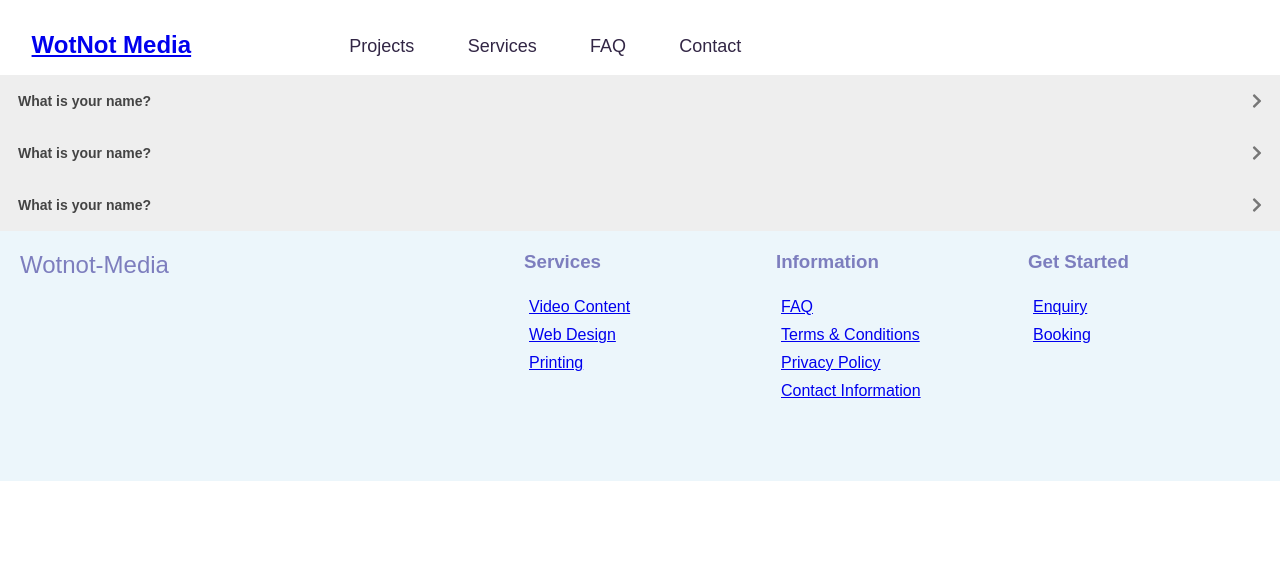
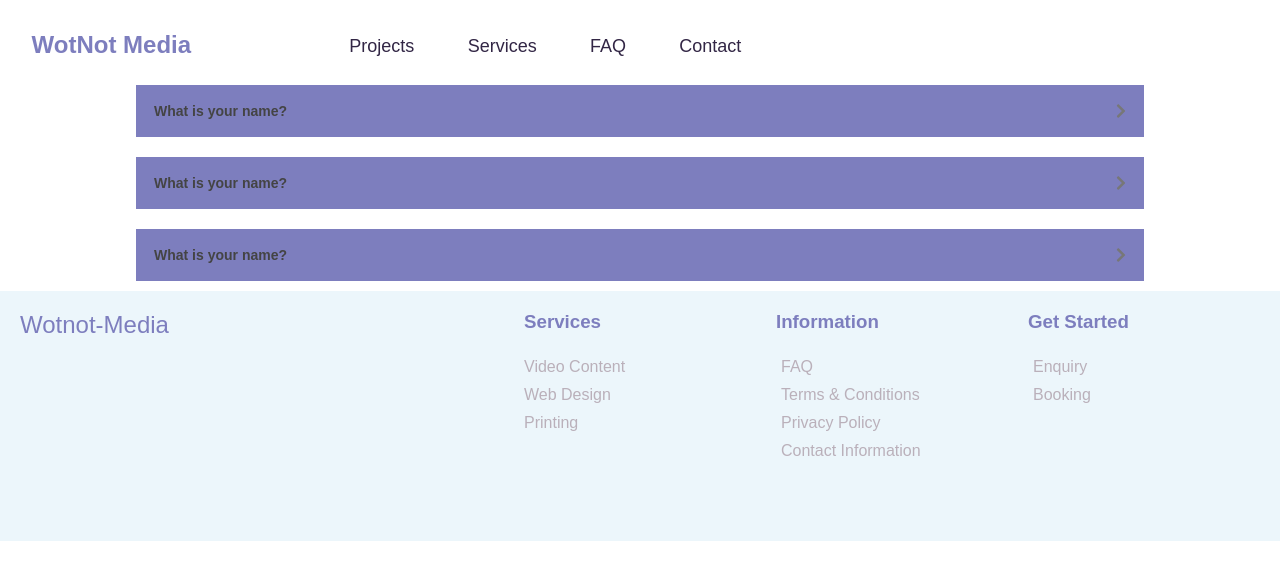
Before and after one commit to WClifford1/wotnot-media-client, a React (Create React App) app: page /FAQ in a window 1280 px wide. Shown: the top 580 px of the page. Built offline with nearby package versions, Linux system fonts and the light colour scheme.

Commit message:
Accord Style

```diff
--- a/src/App.css
+++ b/src/App.css
@@ -223,12 +223,16 @@
 }
 
 .nav .logo {
-  color: #7d7ebe;
   text-align: center;
   padding-top: 11px;
   width: 50%;
   padding-right: 100px;
   z-index: 2;
+}
+
+.nav .logo a {
+  color: #7d7ebe;
+  text-decoration: none;
 }
 
 .nav .nav-items {
@@ -416,10 +420,11 @@
   -webkit-box-direction: normal;
       -ms-flex-direction: column;
           flex-direction: column;
+  padding: 10px;
 }
 
 .accordion {
-  background-color: #eee;
+  background-color: #7d7ebe;
   color: #444;
   cursor: pointer;
   padding: 18px;
@@ -433,11 +438,13 @@
   outline: none;
   -webkit-transition: background-color 0.6s ease;
   transition: background-color 0.6s ease;
+  width: 80%;
+  margin: 0 auto;
 }
 
 .accordion:hover,
 .active {
-  background-color: #ccc;
+  background-color: #f0ac39;
 }
 
 .accordion__title {
@@ -1119,12 +1126,16 @@ html {
 }
 
 .footer-res1 .footer-links1 li {
-  color: #bab0ba;
-  padding: 5px;
+  padding: 5px 0;
   cursor: pointer;
 }
 
-.footer-res1 .footer-links1 li:hover {
+.footer-res1 .footer-links1 li a {
+  color: #bab0ba;
+  text-decoration: none;
+}
+
+.footer-res1 .footer-links1 li a:hover {
   color: #f0ac39;
 }
 
@@ -1152,12 +1163,16 @@ html {
 }
 
 .footer-res2 .footer-links2 li {
-  color: #bab0ba;
   padding: 5px;
   cursor: pointer;
 }
 
-.footer-res2 .footer-links2 li:hover {
+.footer-res2 .footer-links2 li a {
+  color: #bab0ba;
+  text-decoration: none;
+}
+
+.footer-res2 .footer-links2 li a:hover {
   color: #f0ac39;
 }
 
@@ -1186,11 +1201,15 @@ html {
 
 .footer-res3 .footer-links3 li {
   padding: 5px;
-  color: #bab0ba;
   cursor: pointer;
 }
 
-.footer-res3 .footer-links3 li:hover {
+.footer-res3 .footer-links3 li a {
+  color: #bab0ba;
+  text-decoration: none;
+}
+
+.footer-res3 .footer-links3 li a:hover {
   color: #f0ac39;
 }
 
--- a/src/Styles/_Faq.scss
+++ b/src/Styles/_Faq.scss
@@ -1,11 +1,21 @@
+$off-white: #fcf7f8;
+$dark-blue: #211c4f;
+$material-grey: #bab0ba;
+$material-pink: #d98d91;
+$material-purple: #7d7ebe;
+$material-red: #eb561a;
+$material-yellow: #f0ac39;
+$off-black: #322645;
+
 // The accordion section
 .accordion__section {
     display: flex;
     flex-direction: column;
+    padding: 10px;
 }
 
 .accordion {
-    background-color: #eee;
+    background-color: $material-purple;
     color: #444;
     cursor: pointer;
     padding: 18px;
@@ -14,12 +24,15 @@
     border: none;
     outline: none;
     transition: background-color 0.6s ease;
+    width: 80%;
+    margin: 0 auto;
+
 }
 
 // And a background color tot eh button if it is clicked on {add the active class}
 .accordion:hover,
 .active {
-    background-color: #ccc;
+    background-color: $material-yellow;
 }
 //  Style accordion content title
 .accordion__title {
--- a/src/Styles/_Home.scss
+++ b/src/Styles/_Home.scss
@@ -26,12 +26,16 @@ $off-black: #322645;
     }
 
     .logo {
-        color: $material-purple ;
         text-align: center;
         padding-top: 11px;
         width: 50%;
         padding-right: 100px;
         z-index: 2;
+
+        a {
+        color: $material-purple ;
+        text-decoration: none;
+        }
     }
 
     .nav-items {
--- a/src/app.scss
+++ b/src/app.scss
@@ -330,6 +330,7 @@ html {
             line-height: 1.5em;
 
         }
+
         h1 {
             color: $material-purple;
             // font-size: 30px;
@@ -428,13 +429,19 @@ html {
         // text-align: center;
 
         li {
+            padding: 5px 0;
+            cursor: pointer;
+
+            a {
                 color: $material-grey;
-            padding: 5px;
-            cursor: pointer;
+                text-decoration: none;
+
 
                 &:hover {
                     color: $material-yellow;
                 }
+            }
+
         }
     }
 }
@@ -459,13 +466,18 @@ html {
         // text-align: center;
 
         li {
-            color: $material-grey;
             padding: 5px;
             cursor: pointer;
+
+            a {
+                color: $material-grey;
+                text-decoration: none;
 
                 &:hover {
                     color: $material-yellow;
                 }
+            }
+
         }
     }
 }
@@ -493,12 +505,17 @@ html {
 
         li {
             padding: 5px;
+            cursor: pointer;
+
+            a {
                 color: $material-grey;
-            cursor: pointer;
+                text-decoration: none;
 
                 &:hover {
                     color: $material-yellow;
                 }
+            }
+
         }
 
     }
```
Also changed, not shown: 1 other file (tests, documents, lock files or other folders). Lines whose indentation alone changed are shown as unchanged.
